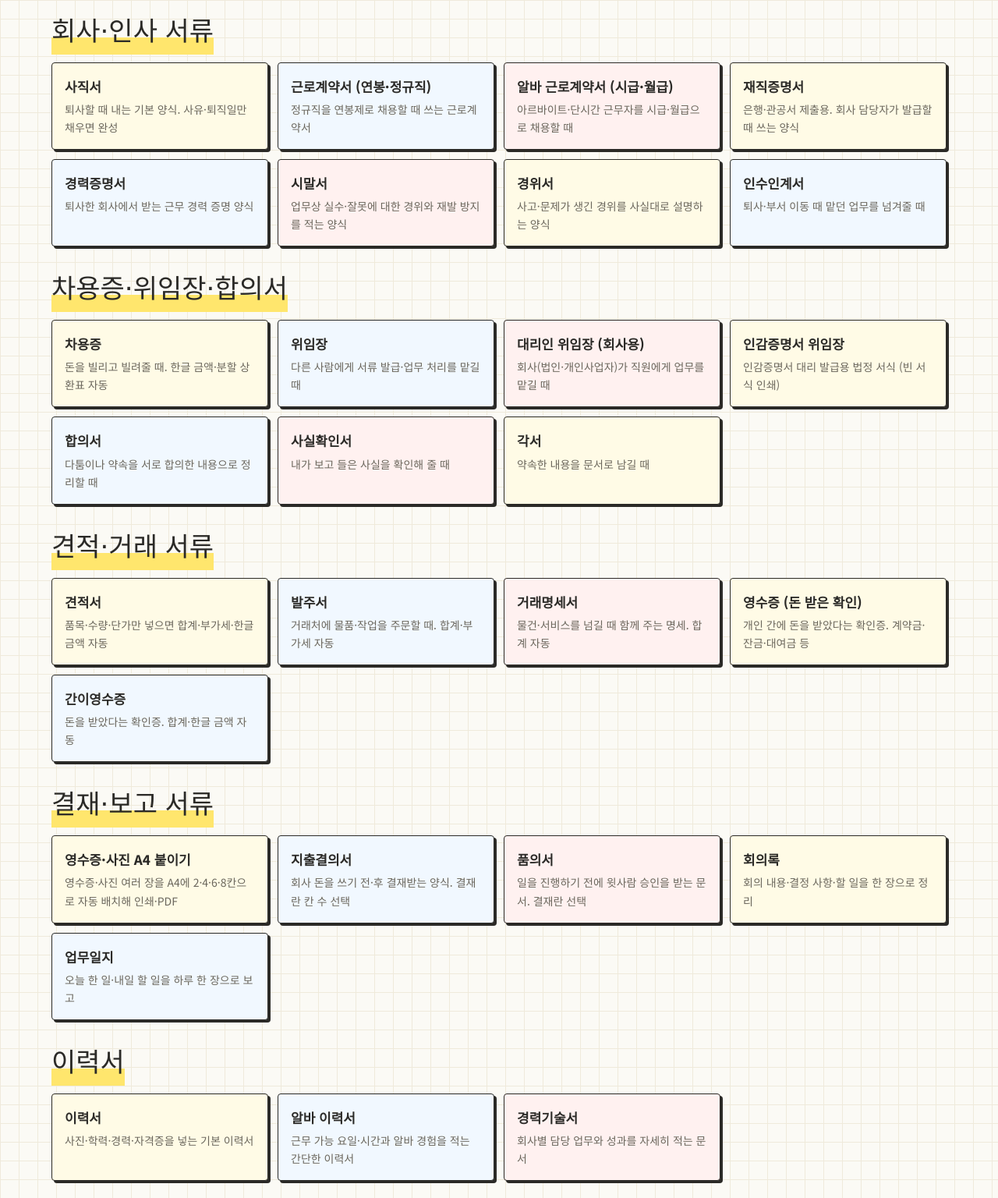
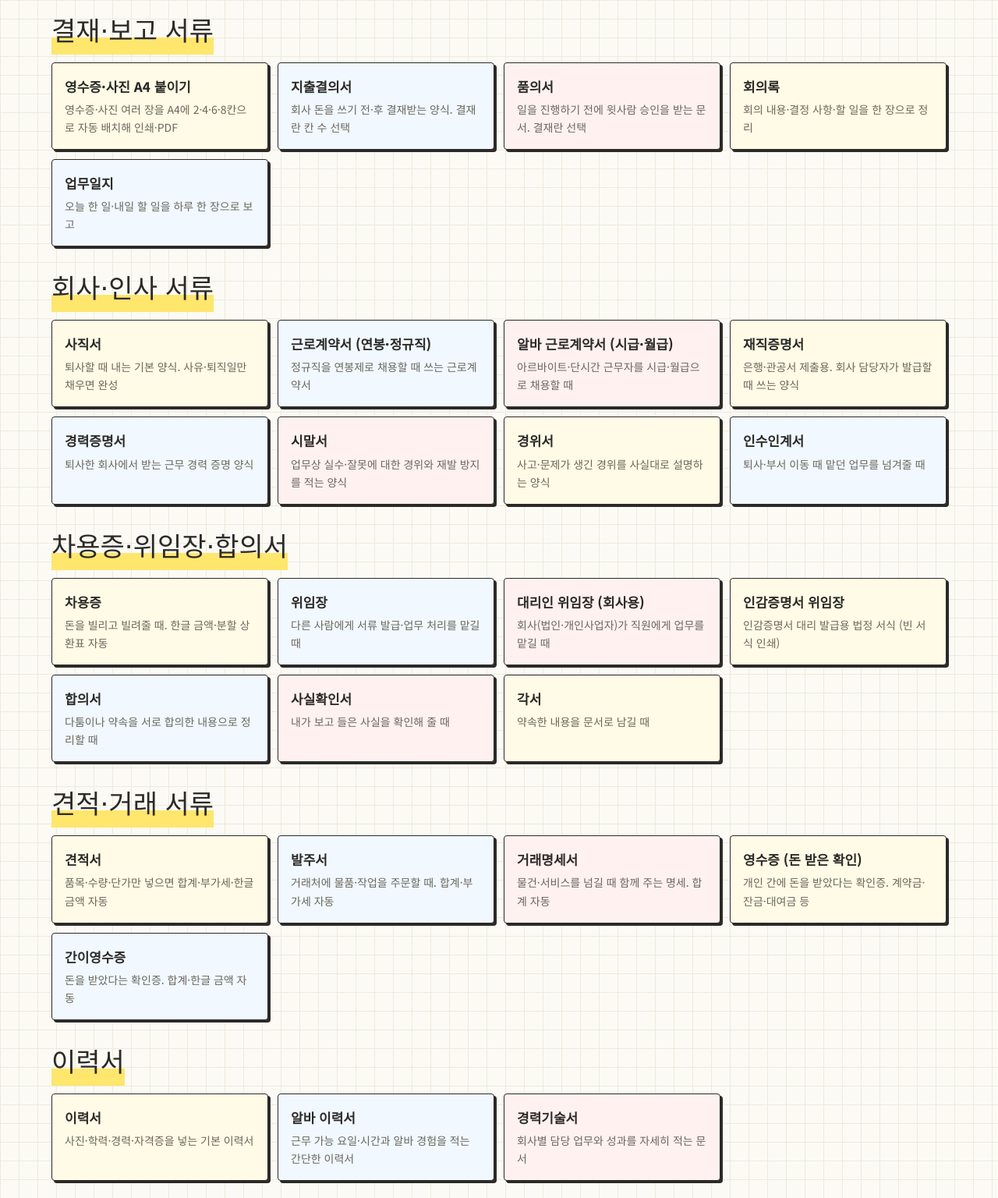
Before and after one commit to myolong/form-dict, a plain HTML site: page docs/index.html in a window 1280 px wide. Shown: the part 936-2472 px from the top of the page at 78% size. Drawn offline with Linux system fonts and the light colour scheme.

Commit message:
홈에서 결재·보고 묶음을 개인·생활 바로 아래로
Co-Authored-By: Claude Opus 5.5 <noreply@anthropic.com>
Claude-Session: https://claude.ai/code/session_01N2fPfrvbhjrUe7Vvzx33xc

```diff
--- a/docs/index.html
+++ b/docs/index.html
@@ -55,7 +55,11 @@
 <li data-name="식단표 (일주일) 식단표 양식 일주일 식단표 주간 식단표 다이어트 식단표 가정 식단표 아이 식단표"><a href="/sikdanpyo/"><strong>식단표 (일주일)</strong><span>월~일 아침·점심·저녁·간식 표와 장보기 목록</span></a></li>
 <li data-name="아이 용돈기입장 용돈기입장 용돈 기입장 양식 어린이 용돈기입장 초등 용돈기입장 용돈 관리표 경제 교육"><a href="/yongdon-giipjang/"><strong>아이 용돈기입장</strong><span>날짜·내용·금액만 적으면 남은 돈이 자동 계산. 빈 양식 인쇄도 가능</span></a></li>
 <li data-name="이사 체크리스트 이사 준비 이사 준비물 이사 할일 이사 순서 이사 체크리스트 양식 전입신고"><a href="/isa-checklist/"><strong>이사 체크리스트</strong><span>한 달 전부터 이사 후까지 할 일 체크칸. 항목 자유롭게 수정</span></a></li>
-<li data-name="경조사 장부 (축의금·부의금) 축의금 장부 부의금 장부 경조사비 장부 축의금 정리 방명록 정리 조의금 장부 경조사 기록"><a href="/gyeongjosa-jangbu/"><strong>경조사 장부 (축의금·부의금)</strong><span>받은 축의금·부의금 명단과 보낸 경조사비 기록. 인원·합계 자동</span></a></li></ul></section><section class="section-block"><h2><a href="/hr/" style="color:inherit;text-decoration:none">회사·인사 서류</a></h2><ul class="cards"><li data-name="사직서 사표 퇴사 사직원"><a href="/sajikseo/"><strong>사직서</strong><span>퇴사할 때 내는 기본 양식. 사유·퇴직일만 채우면 완성</span></a></li>
+<li data-name="경조사 장부 (축의금·부의금) 축의금 장부 부의금 장부 경조사비 장부 축의금 정리 방명록 정리 조의금 장부 경조사 기록"><a href="/gyeongjosa-jangbu/"><strong>경조사 장부 (축의금·부의금)</strong><span>받은 축의금·부의금 명단과 보낸 경조사비 기록. 인원·합계 자동</span></a></li></ul></section><section class="section-block"><h2><a href="/approval/" style="color:inherit;text-decoration:none">결재·보고 서류</a></h2><ul class="cards"><li data-name="영수증·사진 A4 붙이기 영수증 붙이기 영수증 첨부 영수증 A4 사진 A4 인쇄 사진 여러장 한장에 증빙 사진 사진 모아찍기 사진 PDF"><a href="/sajin-a4/"><strong>영수증·사진 A4 붙이기</strong><span>영수증·사진 여러 장을 A4에 2·4·6·8칸으로 자동 배치해 인쇄·PDF</span></a></li>
+<li data-name="지출결의서 지출 결의서 경비 청구서 지출품의서"><a href="/jichul/"><strong>지출결의서</strong><span>회사 돈을 쓰기 전·후 결재받는 양식. 결재란 칸 수 선택</span></a></li>
+<li data-name="품의서 품의서 양식 구매 품의서 지출 품의서 기안 품의서"><a href="/pumuiseo/"><strong>품의서</strong><span>일을 진행하기 전에 윗사람 승인을 받는 문서. 결재란 선택</span></a></li>
+<li data-name="회의록 회의록 양식 회의록 작성법 회의 결과 보고서 미팅 노트"><a href="/hoeuirok/"><strong>회의록</strong><span>회의 내용·결정 사항·할 일을 한 장으로 정리</span></a></li>
+<li data-name="업무일지 업무일지 양식 일일 업무일지 업무 일지 일일업무보고서 일일 보고서"><a href="/eommu-ilji/"><strong>업무일지</strong><span>오늘 한 일·내일 할 일을 하루 한 장으로 보고</span></a></li></ul></section><section class="section-block"><h2><a href="/hr/" style="color:inherit;text-decoration:none">회사·인사 서류</a></h2><ul class="cards"><li data-name="사직서 사표 퇴사 사직원"><a href="/sajikseo/"><strong>사직서</strong><span>퇴사할 때 내는 기본 양식. 사유·퇴직일만 채우면 완성</span></a></li>
 <li data-name="근로계약서 (연봉·정규직) 연봉계약서 정규직 근로계약서 표준근로계약서 근로계약서 양식 연봉 근로계약서"><a href="/geunrogyeyakseo/"><strong>근로계약서 (연봉·정규직)</strong><span>정규직을 연봉제로 채용할 때 쓰는 근로계약서</span></a></li>
 <li data-name="알바 근로계약서 (시급·월급) 알바 계약서 아르바이트 근로계약서 단시간 근로계약서 시급 근로계약서 파트타임 계약서"><a href="/alba-geunrogyeyakseo/"><strong>알바 근로계약서 (시급·월급)</strong><span>아르바이트·단시간 근무자를 시급·월급으로 채용할 때</span></a></li>
 <li data-name="재직증명서 재직 증명서 재직확인서"><a href="/jaejik/"><strong>재직증명서</strong><span>은행·관공서 제출용. 회사 담당자가 발급할 때 쓰는 양식</span></a></li>
@@ -72,11 +76,7 @@
 <li data-name="발주서 발주서 양식 구매 발주서 주문서 발주서 엑셀"><a href="/baljuseo/"><strong>발주서</strong><span>거래처에 물품·작업을 주문할 때. 합계·부가세 자동</span></a></li>
 <li data-name="거래명세서 거래명세표 거래명세서 양식 납품서"><a href="/georae/"><strong>거래명세서</strong><span>물건·서비스를 넘길 때 함께 주는 명세. 합계 자동</span></a></li>
 <li data-name="영수증 (돈 받은 확인) 영수증 양식 영수증 개인 영수증 계약금 영수증 현금 영수증 양식 금전 영수증"><a href="/yeongsujeung/"><strong>영수증 (돈 받은 확인)</strong><span>개인 간에 돈을 받았다는 확인증. 계약금·잔금·대여금 등</span></a></li>
-<li data-name="간이영수증 간이 영수증 간이영수증 양식 가게 영수증"><a href="/ganiyeongsujeung/"><strong>간이영수증</strong><span>돈을 받았다는 확인증. 합계·한글 금액 자동</span></a></li></ul></section><section class="section-block"><h2><a href="/approval/" style="color:inherit;text-decoration:none">결재·보고 서류</a></h2><ul class="cards"><li data-name="영수증·사진 A4 붙이기 영수증 붙이기 영수증 첨부 영수증 A4 사진 A4 인쇄 사진 여러장 한장에 증빙 사진 사진 모아찍기 사진 PDF"><a href="/sajin-a4/"><strong>영수증·사진 A4 붙이기</strong><span>영수증·사진 여러 장을 A4에 2·4·6·8칸으로 자동 배치해 인쇄·PDF</span></a></li>
-<li data-name="지출결의서 지출 결의서 경비 청구서 지출품의서"><a href="/jichul/"><strong>지출결의서</strong><span>회사 돈을 쓰기 전·후 결재받는 양식. 결재란 칸 수 선택</span></a></li>
-<li data-name="품의서 품의서 양식 구매 품의서 지출 품의서 기안 품의서"><a href="/pumuiseo/"><strong>품의서</strong><span>일을 진행하기 전에 윗사람 승인을 받는 문서. 결재란 선택</span></a></li>
-<li data-name="회의록 회의록 양식 회의록 작성법 회의 결과 보고서 미팅 노트"><a href="/hoeuirok/"><strong>회의록</strong><span>회의 내용·결정 사항·할 일을 한 장으로 정리</span></a></li>
-<li data-name="업무일지 업무일지 양식 일일 업무일지 업무 일지 일일업무보고서 일일 보고서"><a href="/eommu-ilji/"><strong>업무일지</strong><span>오늘 한 일·내일 할 일을 하루 한 장으로 보고</span></a></li></ul></section><section class="section-block"><h2><a href="/resume/" style="color:inherit;text-decoration:none">이력서</a></h2><ul class="cards"><li data-name="이력서 이력서 양식 이력서 작성법 이력서 쓰는법 표준 이력서 입사지원서"><a href="/iryeokseo/"><strong>이력서</strong><span>사진·학력·경력·자격증을 넣는 기본 이력서</span></a></li>
+<li data-name="간이영수증 간이 영수증 간이영수증 양식 가게 영수증"><a href="/ganiyeongsujeung/"><strong>간이영수증</strong><span>돈을 받았다는 확인증. 합계·한글 금액 자동</span></a></li></ul></section><section class="section-block"><h2><a href="/resume/" style="color:inherit;text-decoration:none">이력서</a></h2><ul class="cards"><li data-name="이력서 이력서 양식 이력서 작성법 이력서 쓰는법 표준 이력서 입사지원서"><a href="/iryeokseo/"><strong>이력서</strong><span>사진·학력·경력·자격증을 넣는 기본 이력서</span></a></li>
 <li data-name="알바 이력서 알바 이력서 양식 아르바이트 이력서 알바 이력서 쓰는법 편의점 알바 이력서 카페 알바 이력서"><a href="/alba-iryeokseo/"><strong>알바 이력서</strong><span>근무 가능 요일·시간과 알바 경험을 적는 간단한 이력서</span></a></li>
 <li data-name="경력기술서 경력기술서 양식 경력기술서 작성법 경력 기술서 경력기술서 예시"><a href="/gyeongryeok-gisulseo/"><strong>경력기술서</strong><span>회사별 담당 업무와 성과를 자세히 적는 문서</span></a></li></ul></section>
 <div class="ad-slot"></div>
```
Also changed, not shown: 1 other file.
